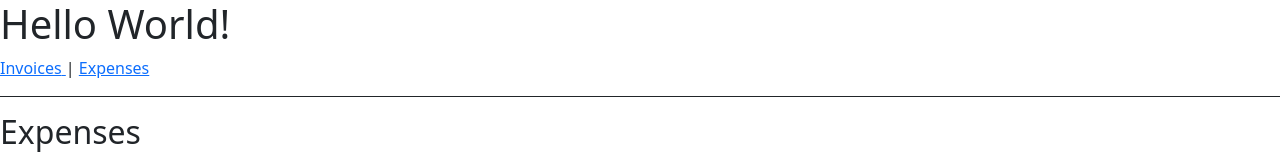
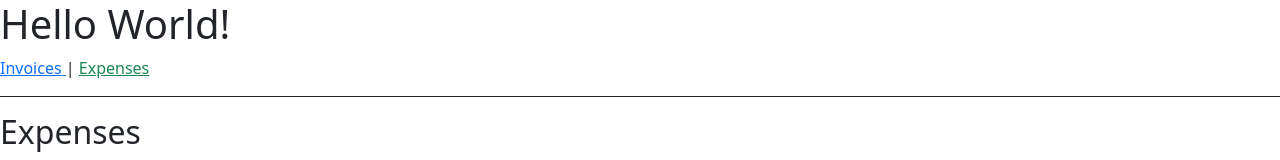
Before and after one commit to davydocsurg/react-router, a React (Vite) app: page /expenses in a window 1280 px wide. Shown: the top 160 px of the page. Built offline with nearby package versions, Linux system fonts and the light colour scheme.

Commit message:
add active links, search params

```diff
--- a/src/App.jsx
+++ b/src/App.jsx
@@ -1,6 +1,6 @@
 import { useState } from "react";
 import logo from "./logo.svg";
-import { Outlet, Link } from "react-router-dom";
+import { Outlet, NavLink } from "react-router-dom";
 
 function App() {
   const [count, setCount] = useState(0);
@@ -16,7 +16,7 @@
               paddingBottom: "1rem",
             }}
           >
-            <Link
+            <NavLink
               className={
                 ("text-decoration-none",
                 ({ isActive }) =>
@@ -25,9 +25,9 @@
               to="/invoices"
             >
               Invoices{" "}
-            </Link>
+            </NavLink>
             |{" "}
-            <Link
+            <NavLink
               className={
                 ("text-decoration-none",
                 ({ isActive }) =>
@@ -36,7 +36,7 @@
               to="/expenses"
             >
               Expenses
-            </Link>
+            </NavLink>
           </nav>
         </header>
         <Outlet />
```
